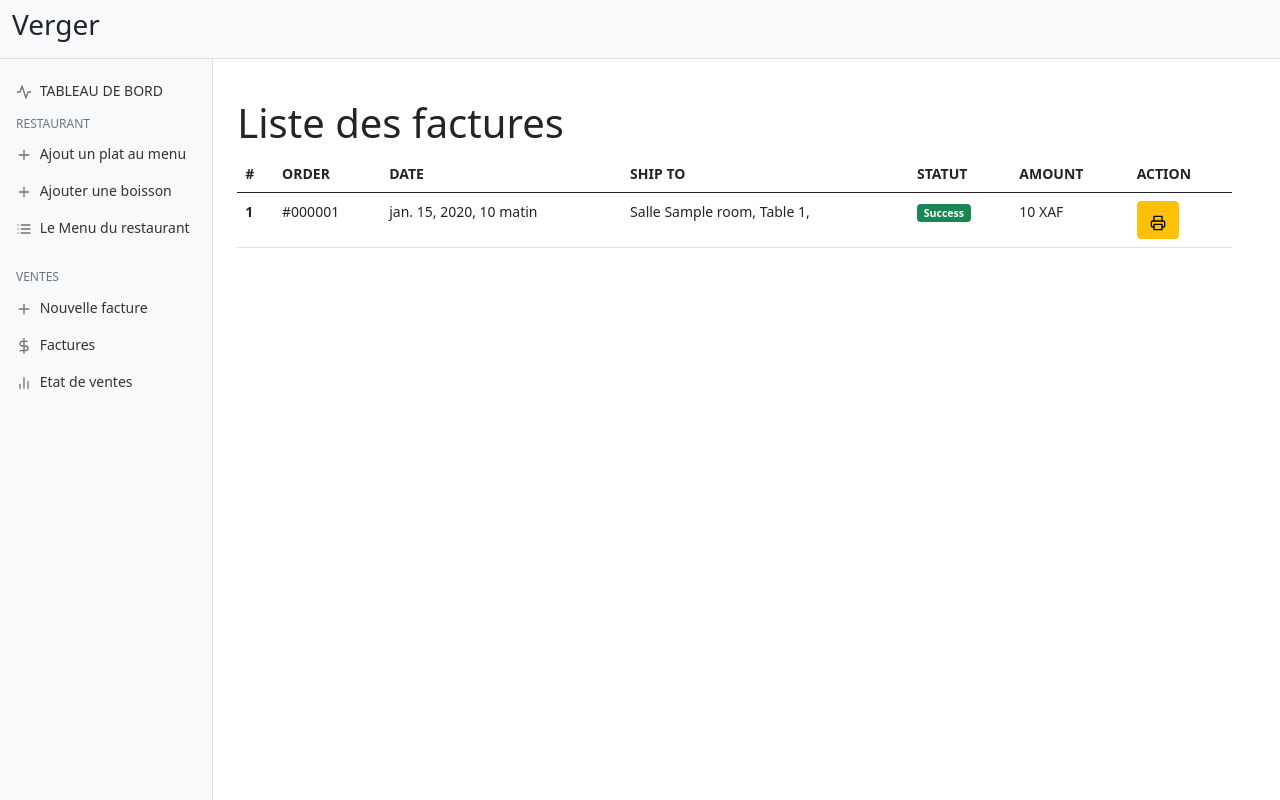
After one commit to mono57/verger.stock-mgmt, a Django app: page /backoffice/invoice/list/ in a window 1280 px wide. The commit adds this page. Run offline with Django 3.2, Linux system fonts and the light colour scheme; tables that the repository leaves empty hold one stand-in row (values such as "Sample post"); some libraries are stand-ins or nearby versions.

Commit message:
show invoice list

```diff
--- a/backoffice/models.py
+++ b/backoffice/models.py
@@ -197,6 +197,7 @@ class Invoice(TimeStampedModel):
     table_number = models.IntegerField(
         blank=True,
         null=True,
+        default=0,
         verbose_name="Numéro de la table")
 
     room = models.ForeignKey(
@@ -208,6 +209,10 @@ class Invoice(TimeStampedModel):
         default=0,
         verbose_name='Montant')
 
+    is_paid = models.BooleanField(
+        default=False,
+        verbose_name="Facture payer")
+
     date = models.DateField(
         default=timezone.now,
         verbose_name='Date de la facture')
@@ -218,6 +223,9 @@ class Invoice(TimeStampedModel):
 
     def __str__(self):
         return self.number
+
+    def is_valid(self):
+        return self.entries.all().exists()
 
     @property
     def number(self):
--- /dev/null
+++ b/backoffice/templates/backoffice/invoice_list.html
@@ -0,0 +1,49 @@
+{% extends "base.html" %} {% block content %}
+<div class="row container mt-4">
+	<div class="col-lg-12">
+		<h1>Liste des factures</h1>
+
+		<table class="table">
+			<thead>
+				<tr>
+					<th scope="col">#</th>
+					<th scope="col">ORDER</th>
+					<th scope="col">DATE</th>
+					<th scope="col">SHIP TO</th>
+					<th scope="col">STATUT</th>
+					<th scope="col">AMOUNT</th>
+					<th scope="col">ACTION</th>
+				</tr>
+			</thead>
+			<tbody>
+				{% for invoice in invoices %} {% if invoice.is_valid %}
+				<tr>
+					<th scope="row">1</th>
+					<td>#{{invoice.number}}</td>
+					<td>{{invoice.created}}</td>
+					<td>
+						Salle {{invoice.room.name}}, Table
+						{{invoice.table_number}},
+					</td>
+					<td>
+						{% if invoice.is_paid %}
+						<span class="badge bg-success">Success</span>
+						{% else %}
+						<span class="badge bg-danger">en attente</span>
+						{% endif %}
+					</td>
+					<td>{{invoice.total_price}} XAF</td>
+					<td>
+						{% if not invoice.is_paid %}
+						<a href="" class="btn btn-success">Payer la facturer</a>
+						{% endif %}
+                        <a href="" class="btn btn-warning"><span data-feather="printer"></span></a>
+					</td>
+				</tr>
+				{% endif %} {% endfor %}
+			</tbody>
+		</table>
+	</div>
+</div>
+
+{% endblock content %}
--- a/backoffice/urls.py
+++ b/backoffice/urls.py
@@ -16,6 +16,7 @@ urlpatterns = [
     path('user/list/', views.UserListView.as_view(), name='user-list'),
     path('restaurant/menu', views.menu_restaurant, name='menu_restaurant'),
     path('drink/add/', views.DrinkCreateView.as_view(), name='drink-add'),
+    path('invoice/list/', views.invoice_list , name='invoice-list'),
     path('invoice/add/', views.InvoiceCreateView.as_view(), name='invoice-add'),
     path(
         'invoice/<int:invoice_pk>/add/dish/',
--- a/backoffice/views.py
+++ b/backoffice/views.py
@@ -351,8 +351,12 @@ class InvoiceEntryDishCreateView(AbstractInvoiceEntryCreateView):
 
 
 def state_sale(request):
+    return render(request,'backoffice/state_sale.html')
 
-    return render(request,'backoffice/state_sale.html')
+
+def invoice_list(request):
+    invoices = Invoice.objects.all()
+    return render(request,'backoffice/invoice_list.html', locals())
 
 def menu_restaurant(request):
     dishs = Dish.objects.all()
--- a/templates/base/sidebar.html
+++ b/templates/base/sidebar.html
@@ -83,7 +83,7 @@
                  </a>
              </li>
              <li class="nav-item">
-                 <a class="nav-link" href="#">
+                 <a class="nav-link" href="{% url 'backoffice:invoice-list' %}">
                      <span data-feather="dollar-sign"></span>
                      Factures
                  </a>
```
Also changed, not shown: backoffice/migrations/0026_auto_20210316_2117.py (added).
